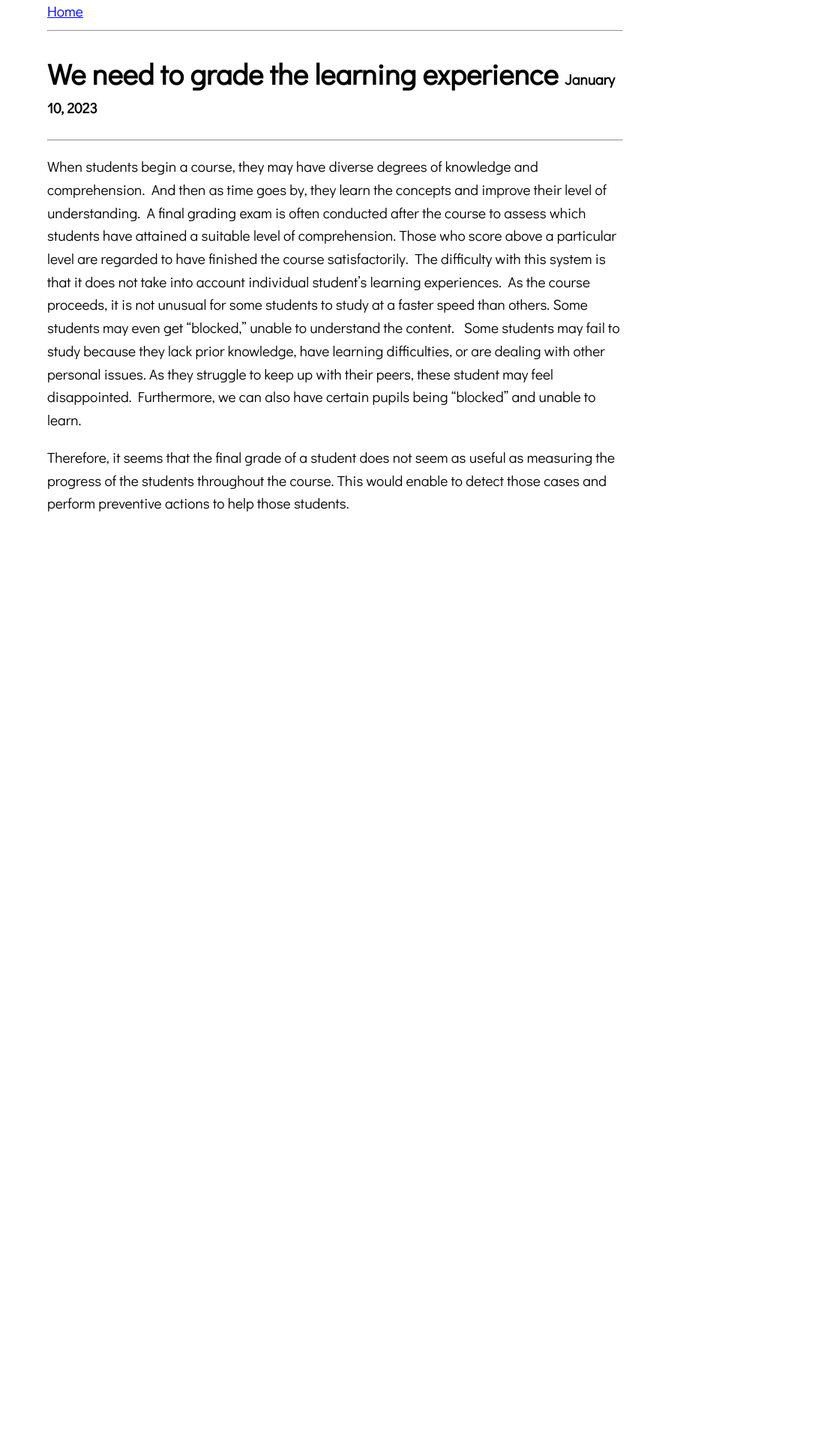
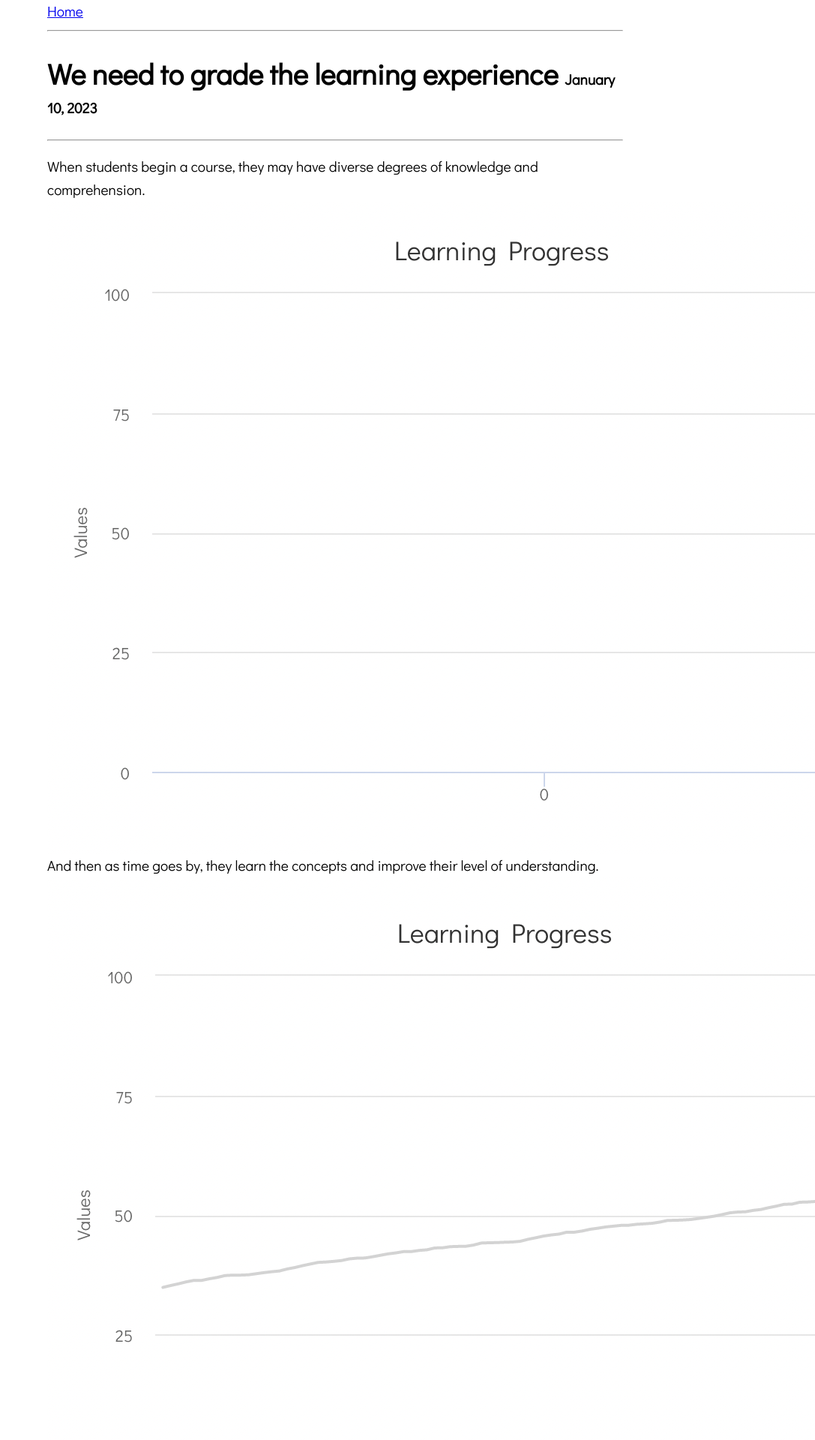
Before and after one commit to rezpe/rezpe.github.io, a Jekyll site: the page built from _posts/2023-01-10-learning-exp.md, in a window 1280 px wide. Shown: the top 1920 px of the page at 75% size, without its empty margins (193-1280 px from the left). Built offline with Jekyll 4.4.1, drawn with Linux system fonts in a browser that asks for light colours; before the commit the page ends 900 px from its top, so only the background shows below that.

Commit message:
fix path

```diff
--- a/_posts/2023-01-10-learning-exp.md
+++ b/_posts/2023-01-10-learning-exp.md
@@ -6,16 +6,16 @@
 ---
 
 When students begin a course, they may have diverse degrees of knowledge and comprehension.
-![](assets/images/2023-01-10-learning-exp-img/nostudent.png)
+![](/assets/images/2023-01-10-learning-exp-img/nostudent.png)
 And then as time goes by, they learn the concepts and improve their level of understanding.
-![](assets/images/2023-01-10-learning-exp-img/onestudent.png)
+![](/assets/images/2023-01-10-learning-exp-img/onestudent.png)
 A final grading exam is often conducted after the course to assess which students have attained a suitable level of comprehension. Those who score above a particular level are regarded to have finished the course satisfactorily.
-![](assets/images/2023-01-10-learning-exp-img/onestudentgrade.png)
+![](/assets/images/2023-01-10-learning-exp-img/onestudentgrade.png)
 The difficulty with this system is that it does not take into account individual student's learning experiences.
-![](assets/images/2023-01-10-learning-exp-img/manystudent.png)
+![](/assets/images/2023-01-10-learning-exp-img/manystudent.png)
 As the course proceeds, it is not unusual for some students to study at a faster speed than others. Some students may even get "blocked," unable to understand the content.
-![](assets/images/2023-01-10-learning-exp-img/faststudent.png)
-![](assets/images/2023-01-10-learning-exp-img/slowstudent.png)
+![](/assets/images/2023-01-10-learning-exp-img/faststudent.png)
+![](/assets/images/2023-01-10-learning-exp-img/slowstudent.png)
 Some students may fail to study because they lack prior knowledge, have learning difficulties, or are dealing with other personal issues. As they struggle to keep up with their peers, these student may feel disappointed. Furthermore, we can also have certain pupils being "blocked" and unable to learn.
 
 Therefore, it seems that the final grade of a student does not seem as useful as measuring the progress of the students throughout the course. This would enable to detect those cases and perform preventive actions to help those students.
```
